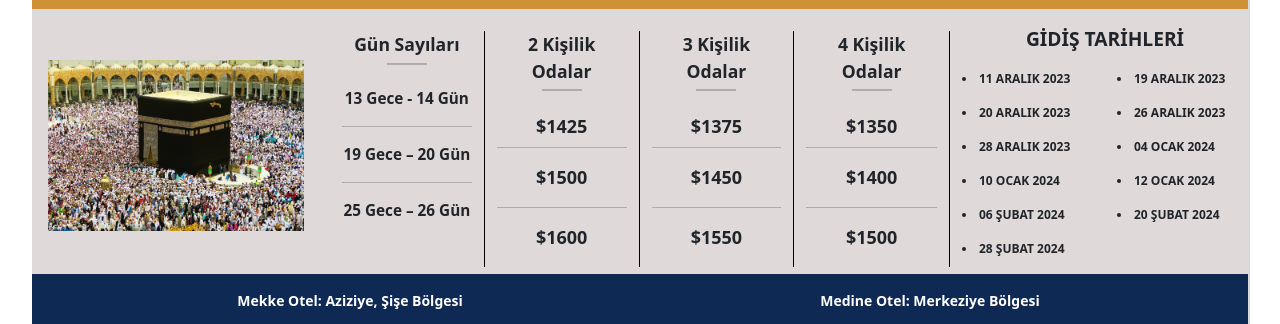
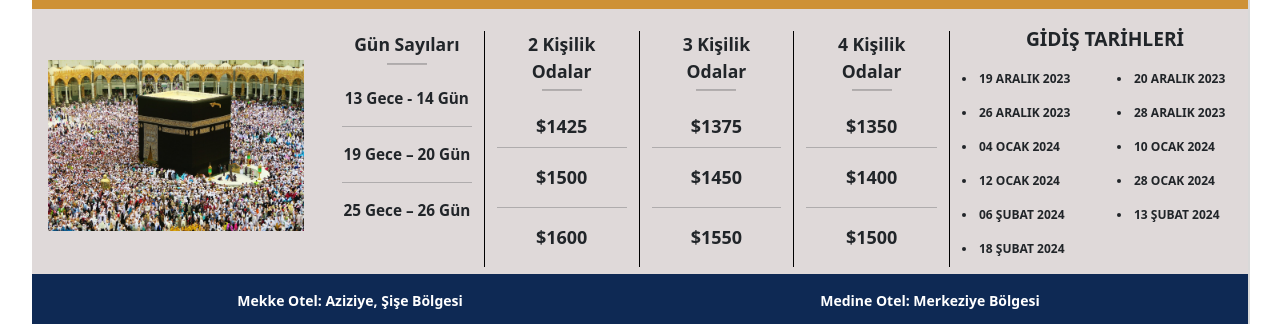
Before and after one commit to erenyusufduran/birey-tour, a React (Vite) app: page /umre in a window 1280 px wide. Shown: the part 601-925 px from the top of the page. Built offline with nearby package versions, Linux system fonts and the light colour scheme.

Commit message:
dates filtering

```diff
--- a/src/components/TourCard.jsx
+++ b/src/components/TourCard.jsx
@@ -1,5 +1,6 @@
 /* eslint-disable react/prop-types */
 import styled from 'styled-components';
+import { filterDates } from '../helpers/datesHelper';
 
 const MobileNone = styled.span`
   display: 'flex';
@@ -227,7 +228,8 @@ const TourCard = ({ tourCard }) => {
     img,
   } = tourCard;
 
-  const dateLength = dates.entries.length;
+  const datesEntries = filterDates(dates.entries);
+  const dateLength = datesEntries.length;
 
   return (
     <StyledCardCont className="text-center mt-5" style={{ backgroundColor: '#dfd9d9' }}>
@@ -397,7 +399,7 @@ const TourCard = ({ tourCard }) => {
               <div>
                 <StyledH6 className="mb-3 text-uppercase fw-bold">GİDİŞ TARİHLERİ</StyledH6>
                 <DatesRow className="row">
-                  {dates.entries.map((entry, i) => {
+                  {datesEntries.map((entry, i) => {
                     if (dateLength <= 5) {
                       return (
                         <StyledDates type="less" className="text-center" style={{ fontSize: '.9em' }} key={i}>
--- a/src/data/umre.js
+++ b/src/data/umre.js
@@ -10,7 +10,6 @@ export const umreCardDatas = [
     fourPeopleRoomPrices: ['1350', '1400', '1500'],
     dates: {
       entries: [
-        '11 ARALIK 2023',
         '19 ARALIK 2023',
         '20 ARALIK 2023',
         '26 ARALIK 2023',
@@ -18,9 +17,10 @@ export const umreCardDatas = [
         '04 OCAK 2024',
         '10 OCAK 2024',
         '12 OCAK 2024',
+        '28 OCAK 2024',
         '06 ŞUBAT 2024',
-        '20 ŞUBAT 2024',
-        '28 ŞUBAT 2024',
+        '13 ŞUBAT 2024',
+        '18 ŞUBAT 2024',
       ],
     },
     hotelType: 'Servisli Oteller',
--- /dev/null
+++ b/src/helpers/datesHelper.js
@@ -0,0 +1,36 @@
+const months = Object.freeze({
+  OCAK: 1,
+  ŞUBAT: 2,
+  MART: 3,
+  NİSAN: 4,
+  MAYIS: 5,
+  HAZİRAN: 6,
+  TEMMUZ: 7,
+  AĞUSTOS: 8,
+  EYLÜL: 9,
+  EKİM: 10,
+  KASIM: 11,
+  ARALIK: 12,
+});
+
+const analyzeDate = (_date) => {
+  const date = _date.toUpperCase().split(' ');
+  date[1] = months[date[1]];
+  const newDate = `${date[1]}/${date[0]}/${date[2]}`;
+
+  const currentDate = Date.now();
+  const tourDate = new Date(newDate);
+
+  if (currentDate > tourDate) {
+    return false;
+  }
+  return true;
+};
+
+/*
+ * @param: dates is an array with this format (17 ARALIK 2023)
+ */
+export const filterDates = (_dates) => {
+  const dates = _dates.filter((date) => analyzeDate(date));
+  return dates;
+};
```
